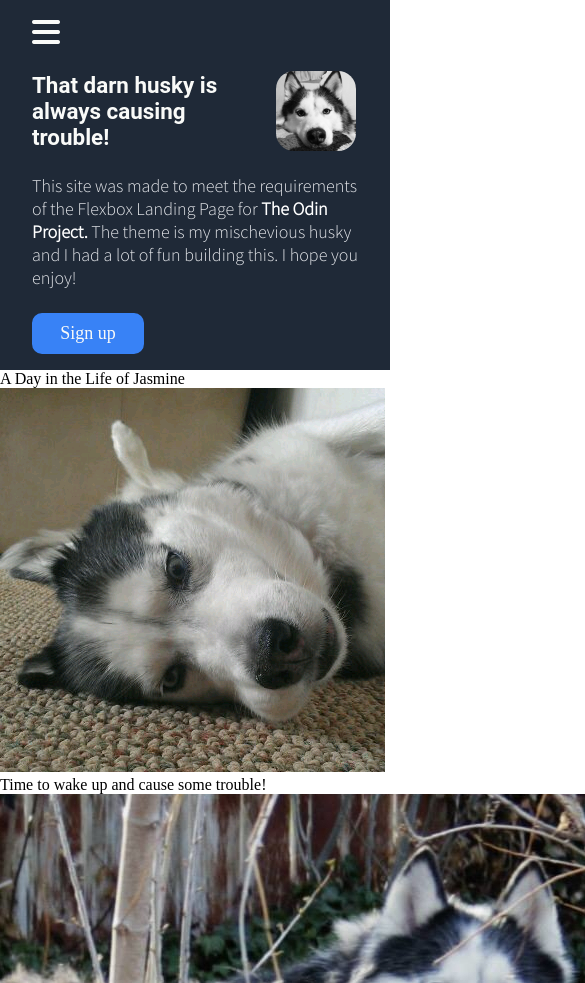
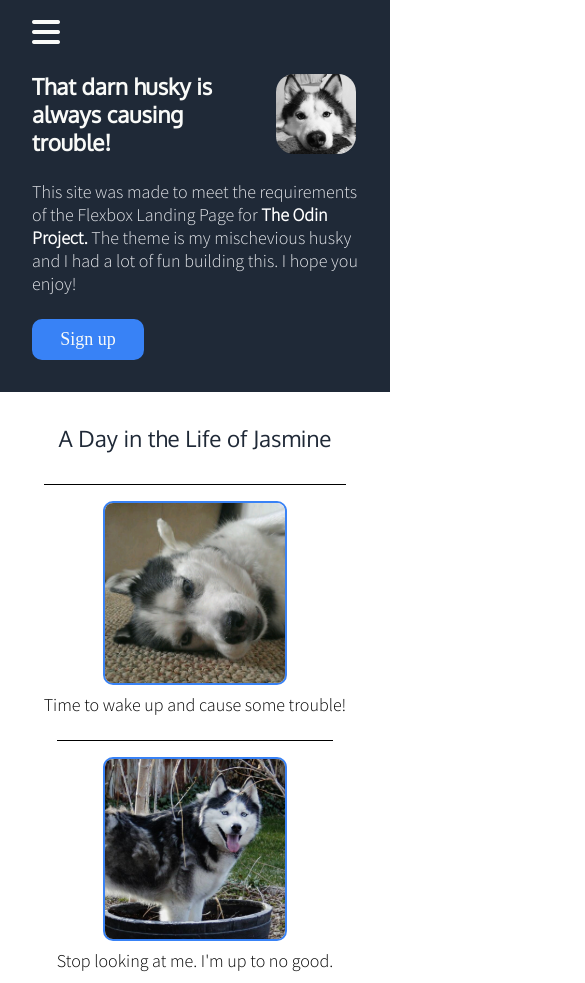
Before and after one commit to aaroncarlisle-cs/odin-landing-page, a plain HTML site: page index.html in a window 390 px wide. Shown: the top 983 px of the page, 585 px wide, since content can reach past the window. Drawn offline with Linux system fonts and the light colour scheme.

Commit message:
Style gallery for mobile responsiveness

```diff
--- a/css/style.css
+++ b/css/style.css
@@ -78,7 +78,7 @@ nav ul li:hover, nav ul li:hover {
     grid-area: heading;
     padding: 0.5rem 0;
     color: var(--white);
-    font-family: var(--main-font);
+    font-family: var(--oxygen-font);
     font-size: 1.4rem;
 }
 .hero-img {
@@ -107,7 +107,8 @@ a.hero-link:hover {
     color: var(--light-blue);
 }
 .sign-up-button {
-    margin: 1rem 0;
+    margin-top: 1rem;
+    margin-bottom: 2rem;
     padding: 8px 16px;
     border: 2px solid var(--light-blue);
     font-family: var(--source-font-2);
@@ -117,9 +118,44 @@ a.hero-link:hover {
     border-radius: 10px;
     width: 7rem;
 }
-
-
+.gallery {
+    display: flex;
+    flex-direction: column;
+    align-items: center;
+}
+.gallery-header {
+    color: var(--dark-blue);
+    font-family: var(--oxygen-font);
+    font-size: 1.4rem;
+    margin: 2rem 0;
+}
+.cards {
+    display: flex;
+    flex-direction: column;
+    align-items: center;
+}
+.card {
+    display: flex;
+    flex-direction: column;
+    align-items: center;
+    margin-bottom: 1rem;
+    /* border-bottom: 1px solid black; */
+    border-top: 1px solid black;
+    font-family: var(--source-font);
+    font-size: 1.125rem;
+    font-weight: 500;
+}
+.card-text {
+    padding: 0.5rem 0;
+}
+.thumbnail {
+    height: 180px;
+    width: auto;
+    border: 2px solid var(--light-blue);
+    border-radius: 10px;
+    margin-top: 1rem;
+}
 /* temporary */
-.sign-up, .quote, .footer{
+.quote, .footer{
     display: none;
 }
```
